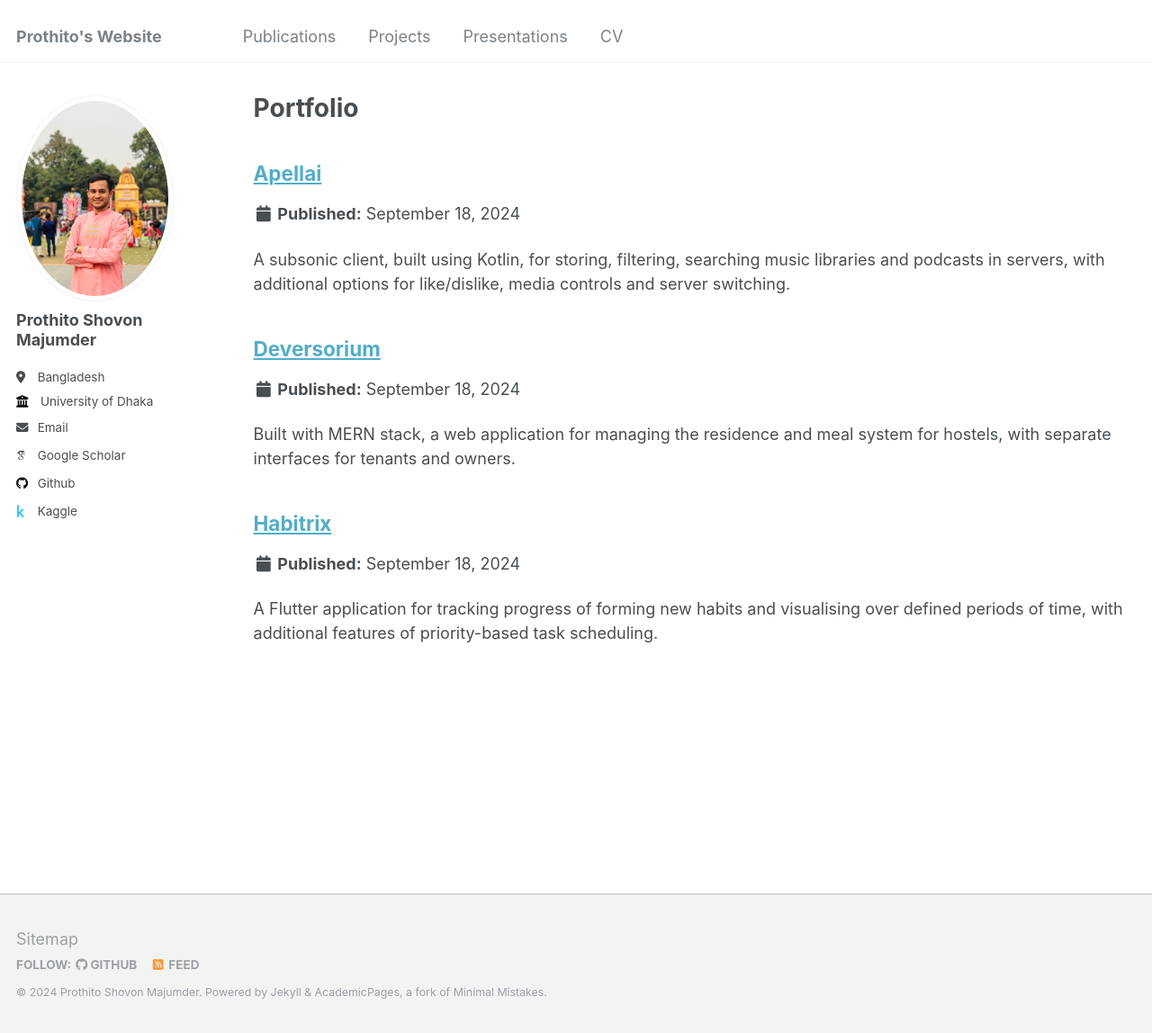
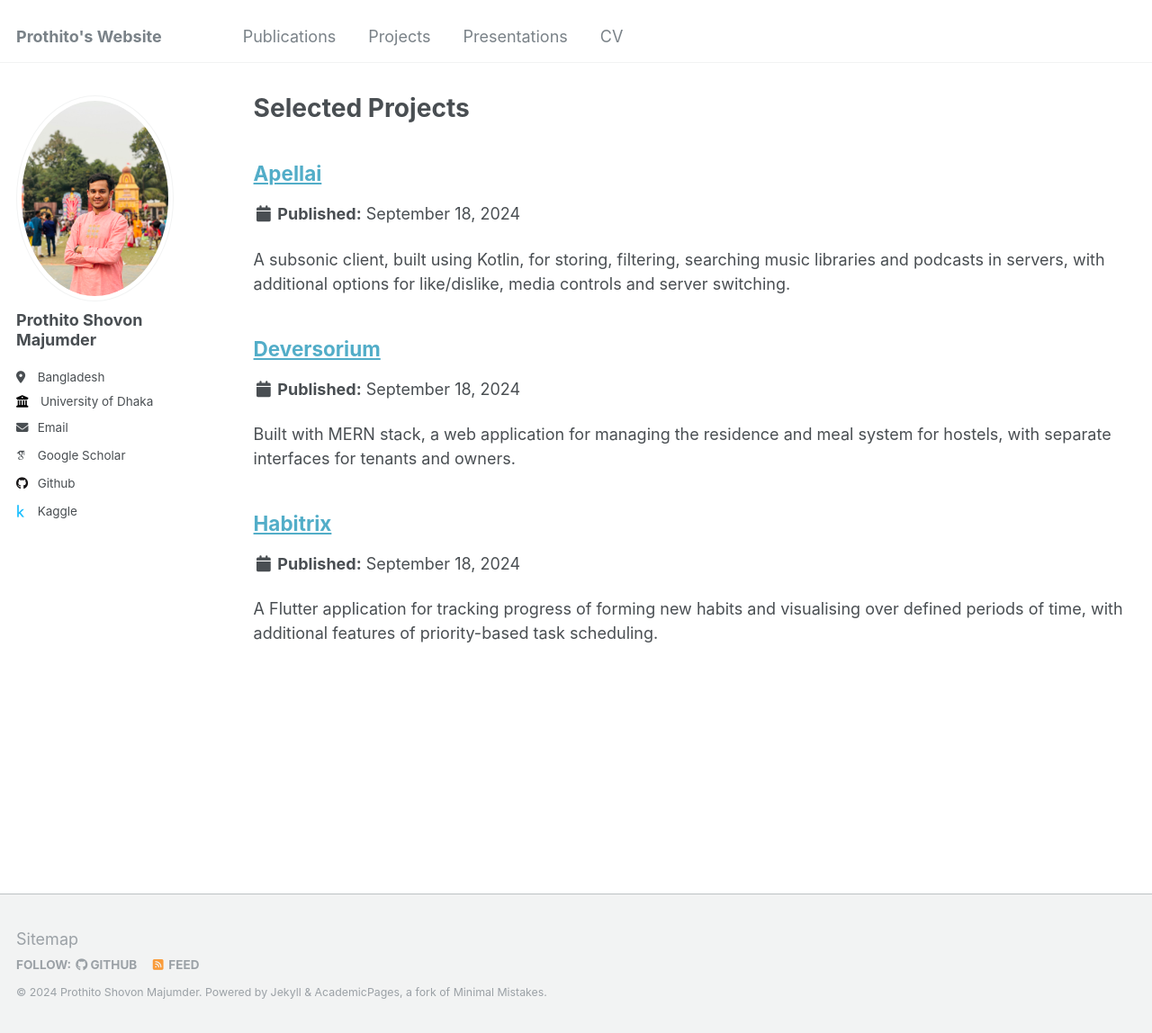
Before and after one commit to prothitoshovon/prothitoshovon.github.io, a Jekyll site: the page built from _pages/portfolio.html, in a window 1280 px wide and 1148 px high. Shown: the whole window at 90% size. Built offline with Jekyll 4.4.1, drawn with Linux system fonts in a browser that asks for light colours; some web fonts are replaced.

Commit message:
trying to change between projects and portfolio

```diff
--- a/_data/navigation.yml
+++ b/_data/navigation.yml
@@ -15,7 +15,7 @@
  #   url: /teaching/
 
   - title: "Projects"
-    url: /portfolio/
+    url: /projects/
 
   - title: "Presentations"
     url: /presentations/
--- a/_pages/portfolio.html
+++ b/_pages/portfolio.html
@@ -1,7 +1,7 @@
 ---
 layout: archive
-title: "Portfolio"
-permalink: /portfolio/
+title: "Selected Projects"
+permalink: /projects/
 author_profile: true
 ---
 
```
